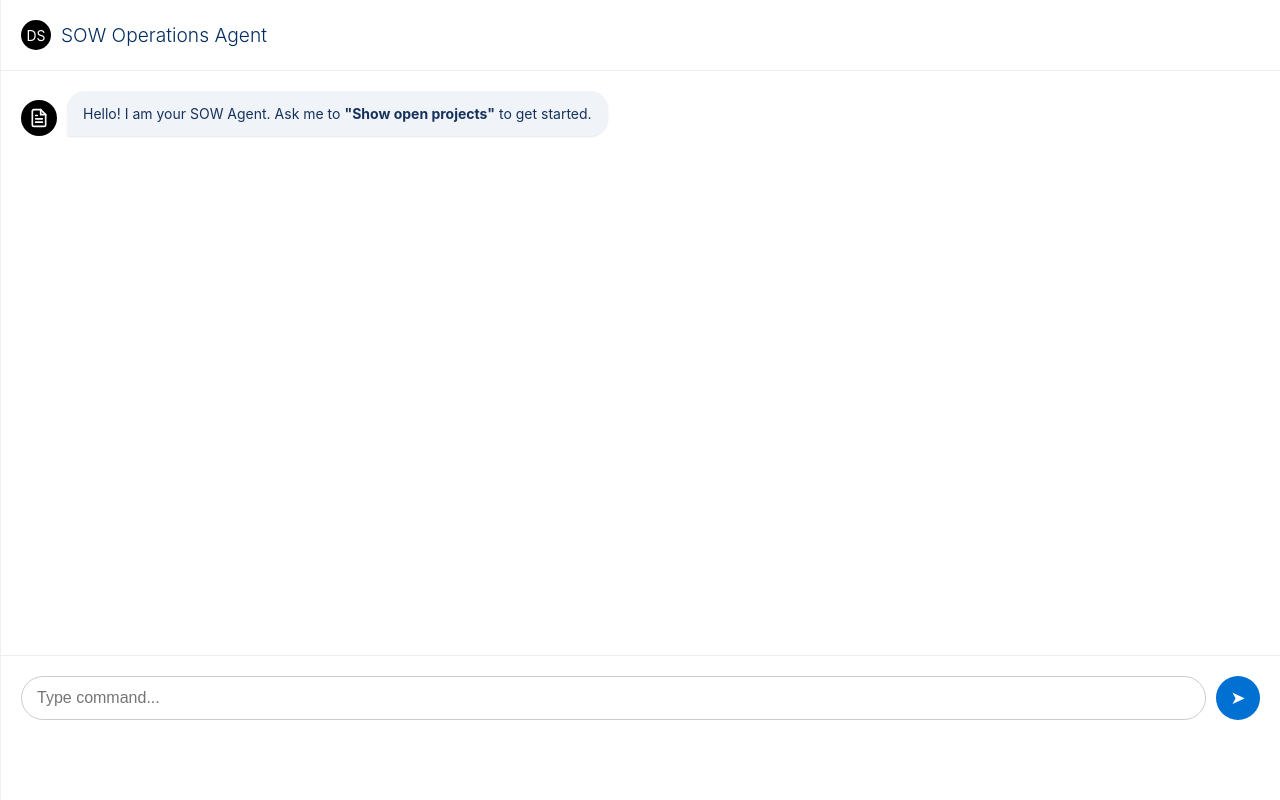
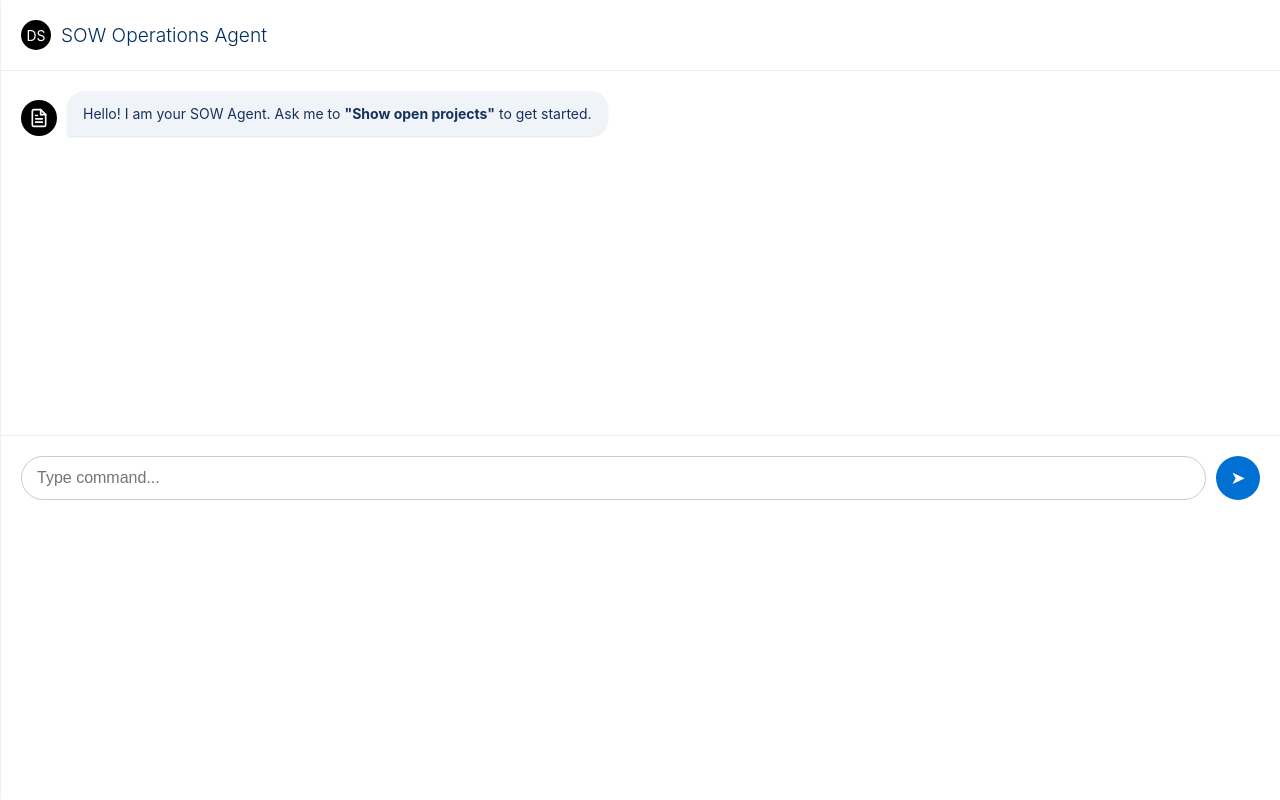
Before and after one commit to abhaynelaturudocusign/Salesforce_Agent, a Flask app: template templates/index.html in a window 1280 px wide. Run offline with Flask 3, Linux system fonts and the light colour scheme; the template is opened without the code that fills it: most values are stand-ins (such as "Sample title", 1, 10 or a date in 2020).

Commit message:
padding-bottom increased

```diff
--- a/templates/index.html
+++ b/templates/index.html
@@ -48,7 +48,7 @@
             border-bottom-left-radius: 2px;
         }
 
-        #chat-input-area { padding: 20px; padding-bottom: 80px; background: white; border-top: 1px solid #eee; display: flex; gap: 10px; }
+        #chat-input-area { padding: 20px; padding-bottom: 300px; background: white; border-top: 1px solid #eee; display: flex; gap: 10px; }
         #chat-input { flex: 1; padding: 12px 15px; border: 1px solid #ccc; border-radius: 24px; font-size: 16px; outline: none; }
         #send-btn { background-color: #0070d2; color: white; border: none; border-radius: 50%; width: 44px; height: 44px; cursor: pointer; font-size: 18px; display: flex; align-items: center; justify-content: center; }
 
```
